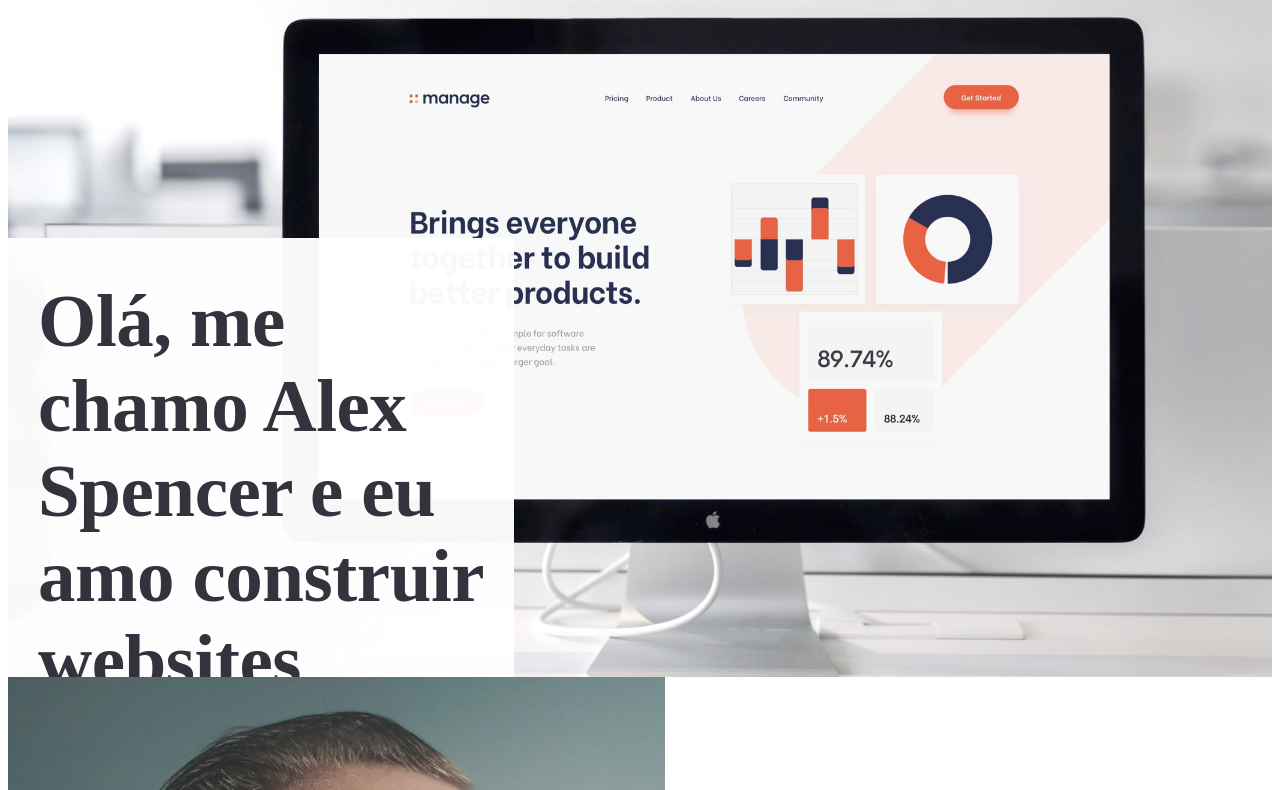
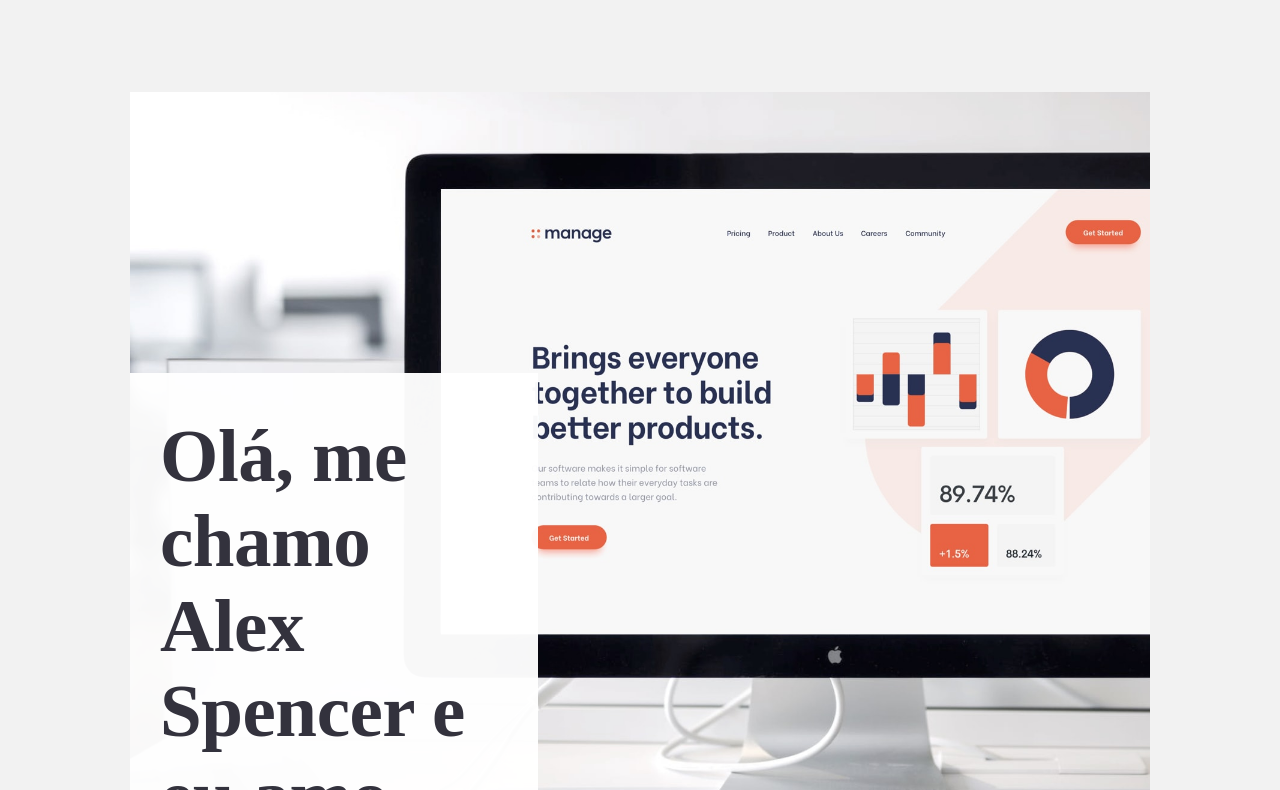
Before and after one commit to marvindev2022/meu-primeiro-portfolio, a website: page pages/home/index.html in a window 1280 px wide. Shown: the part 108-898 px from the top of the page. Drawn offline with nearby package versions, Linux system fonts and the light colour scheme; files that its build step writes are made by us from their sources; the site is published under a folder, as on GitHub Pages, so addresses that start at the root find nothing; a web font is replaced by a local one.

Commit message:
Codigo refatorado

```diff
--- a/pages/home/index.html
+++ b/pages/home/index.html
@@ -15,7 +15,7 @@
 
   <title>Desktop</title>
 
-  <link rel="stylesheet" href="/css/global.css" />
+  <link rel="stylesheet" href="../css/global.css" />
   <link rel="stylesheet" href="style-home.css" />
 </head>
 
```
